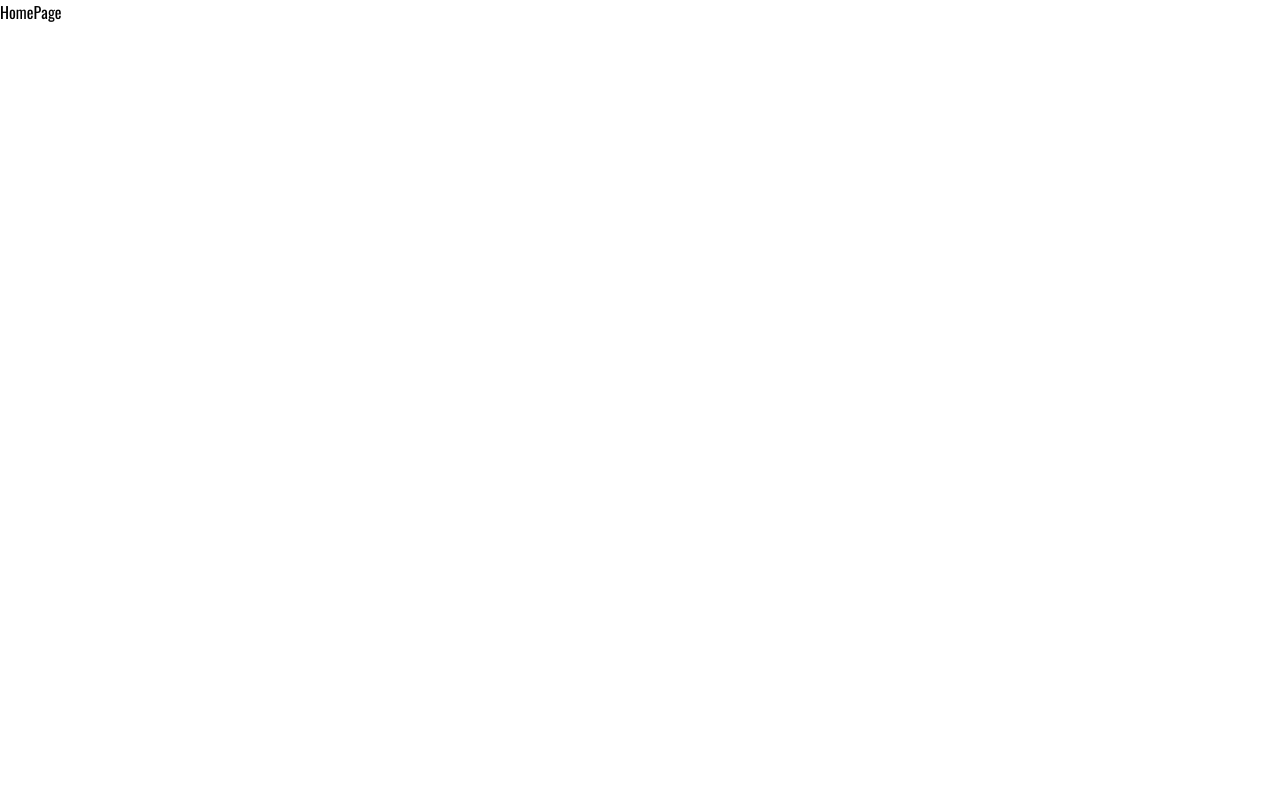
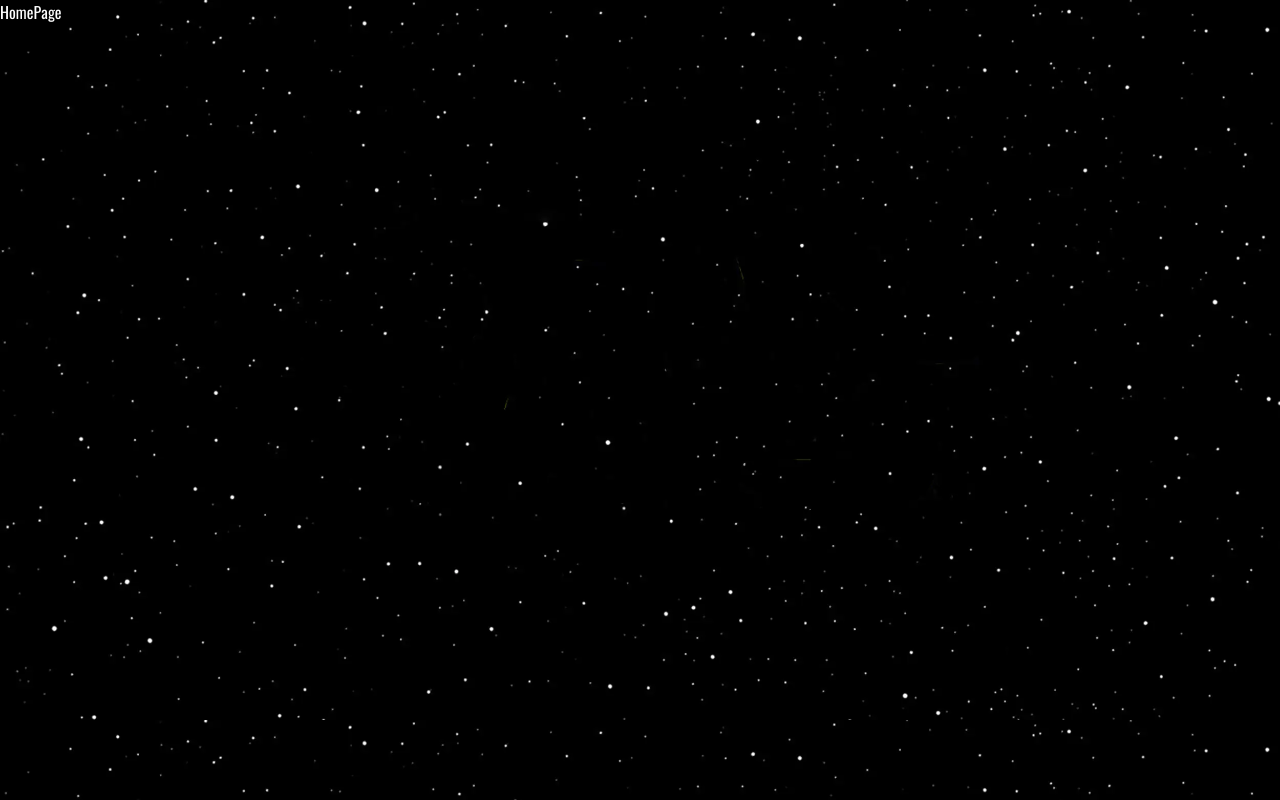
Before and after one commit to vadymfrlv/sw-character-explorer, a React (Vite) app: page / in a window 1280 px wide. Built offline with nearby package versions, Linux system fonts and the light colour scheme.

Commit message:
style: bg image and logo
Connected bg image and added logo file.

```diff
--- a/src/styles/global.css
+++ b/src/styles/global.css
@@ -19,4 +19,10 @@ body {
   -webkit-font-smoothing: antialiased;
   -moz-osx-font-smoothing: grayscale;
   -webkit-text-size-adjust: 100%;
+
+  color: #ffffff;
+
+  background-size: 100%;
+  background-repeat: repeat-y;
+  background-image: url(../assets/images/main-bg-image.webp);
 }
```
Also changed, not shown: src/assets/images/main-bg-image.webp (added), src/assets/images/svg/sw-logo.svg (added).
